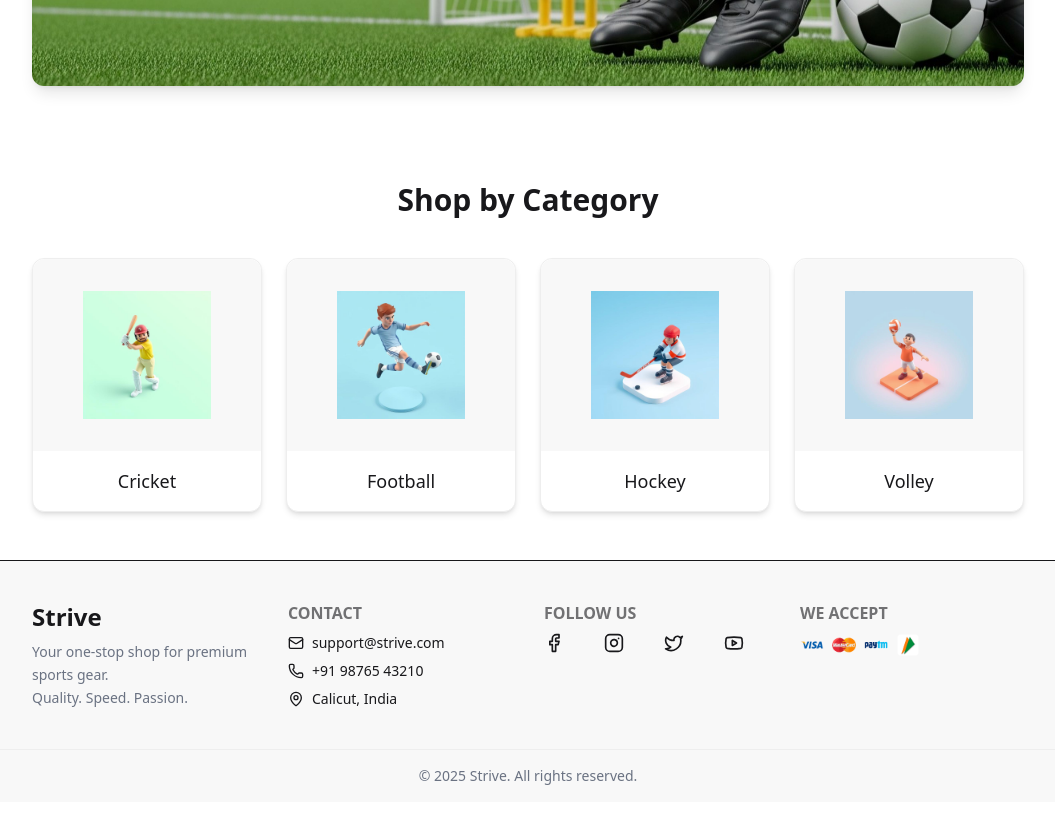
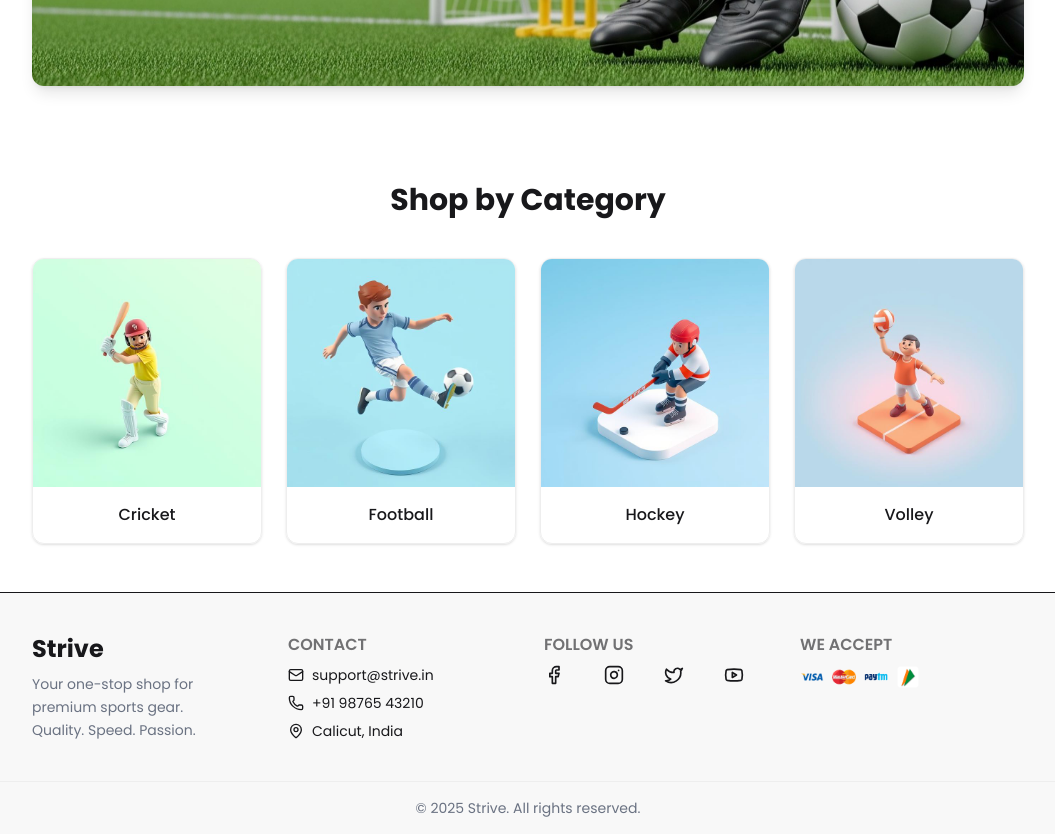
Before and after one commit to ShabasRahman7/Strive, a React (Vite) app: page / in a window 1280 px wide. Shown: the part 540-1374 px from the top of the page, without its empty margins (112-1167 px from the left). Before the commit the page ends 1342 px from the top, so only its background shows below. Built offline with nearby package versions, Linux system fonts and the light colour scheme; data requests are answered from the project's data file.

Commit message:
sort & filter functionality

```diff
--- a/db.json
+++ b/db.json
@@ -27,7 +27,34 @@
           "id": "ef005d42-d4c3-4a62-826d-272b541e5b1c"
         }
       ],
-      "cart": [],
+      "cart": [
+        {
+          "id": "17e7f774-7df2-4af1-8f3a-6984f7e6e99d",
+          "name": "Messi Jersey",
+          "description": "High quality messi jersey suitable for all levels.",
+          "price": 2047.79,
+          "count": 37,
+          "category": "football",
+          "images": [
+            "/products/football/messi_jersey.png"
+          ],
+          "isActive": false,
+          "created_at": "2025-05-19T07:30:20.742443"
+        },
+        {
+          "id": "552c91b8-11cb-4602-bcd5-8cfeb0fa2740",
+          "name": "Nike Football Shorts",
+          "description": "High quality nike football shorts suitable for all levels.",
+          "price": 1128.06,
+          "count": 45,
+          "category": "football",
+          "images": [
+            "/products/football/nike_football_shorts.png"
+          ],
+          "isActive": true,
+          "created_at": "2025-01-22T07:30:20.742443"
+        }
+      ],
       "wishlist": [
         {
           "id": "7c628a32-afd2-49a5-af27-1aacbade2e14",
@@ -54,6 +81,32 @@
           ],
           "isActive": true,
           "created_at": "2025-05-05T07:30:20.742443"
+        },
+        {
+          "id": "17e7f774-7df2-4af1-8f3a-6984f7e6e99d",
+          "name": "Messi Jersey",
+          "description": "High quality messi jersey suitable for all levels.",
+          "price": 2047.79,
+          "count": 37,
+          "category": "football",
+          "images": [
+            "/products/football/messi_jersey.png"
+          ],
+          "isActive": false,
+          "created_at": "2025-05-19T07:30:20.742443"
+        },
+        {
+          "id": "552c91b8-11cb-4602-bcd5-8cfeb0fa2740",
+          "name": "Nike Football Shorts",
+          "description": "High quality nike football shorts suitable for all levels.",
+          "price": 1128.06,
+          "count": 45,
+          "category": "football",
+          "images": [
+            "/products/football/nike_football_shorts.png"
+          ],
+          "isActive": true,
+          "created_at": "2025-01-22T07:30:20.742443"
         }
       ],
       "orders": [
--- a/src/components/shared/Footer.jsx
+++ b/src/components/shared/Footer.jsx
@@ -29,7 +29,7 @@ const Footer = () => {
           <ul className="text-sm space-y-2">
             <li className="flex items-center gap-2">
               <Mail size={16} />
-              support@strive.com
+              support@strive.in
             </li>
             <li className="flex items-center gap-2">
               <Phone size={16} /> +91 98765 43210
--- a/src/index.css
+++ b/src/index.css
@@ -1,3 +1,6 @@
+/* google font */
+@import url('https://fonts.googleapis.com/css2?family=Poppins:ital,wght@0,100;0,200;0,300;0,400;0,500;0,600;0,700;0,800;0,900;1,100;1,200;1,300;1,400;1,500;1,600;1,700;1,800;1,900&display=swap');
+
 @import "tailwindcss";
 @plugin "daisyui";
 
@@ -6,3 +9,7 @@
     margin-top: 60px;
   }
 }
+
+* {
+  font-family: "Poppins", sans-serif;
+}
--- a/src/pages/public/FeaturedCategories.jsx
+++ b/src/pages/public/FeaturedCategories.jsx
@@ -10,17 +10,17 @@ const categories = [
   {
     name: "Football",
     image: "/categories/football.jpeg",
-    link: "products?category=football",
+    link: "/products?category=football",
   },
   {
     name: "Hockey",
     image: "/categories/hockey.jpeg",
-    link: "products?category=hockey",
+    link: "/products?category=hockey",
   },
   {
     name: "Volley",
     image: "/categories/volley.jpeg",
-    link: "products?category=volleyball",
+    link: "/products?category=volleyball",
   },
 ];
 
@@ -28,27 +28,27 @@ const FeaturedCategories = () => {
   const navigate = useNavigate();
 
   return (
-    <section className="max-w-5xl mx-auto px-4 py-12">
-      <h2 className="text-3xl font-bold text-center mb-10">
+    <section className="max-w-5xl mx-auto px-4 py-10 sm:py-12">
+      <h2 className="text-2xl sm:text-3xl font-bold text-center mb-8 sm:mb-10">
         Shop by Category
       </h2>
 
-      <div className="grid grid-cols-2 md:grid-cols-4 gap-6">
+      <div className="grid grid-cols-2 md:grid-cols-4 gap-4 sm:gap-6">
         {categories.map((category) => (
           <div
             key={category.name}
-            className="card bg-base-100 border border-base-300 shadow-md hover:shadow-xl transition cursor-pointer rounded-xl"
+            className="cursor-pointer overflow-hidden rounded-xl border border-base-300 shadow-sm hover:shadow-md transition-all"
             onClick={() => navigate(category.link)}
           >
-            <figure className="bg-base-200 h-48 flex items-center justify-center p-4 rounded-t-xl">
-              <img
-                src={category.image}
-                alt={category.name}
-                className="h-32 w-32 object-contain"
-              />
-            </figure>
-            <div className="card-body items-center text-center py-4">
-              <h3 className="text-lg font-medium">{category.name}</h3>
+            <img
+              src={category.image}
+              alt={category.name}
+              className="w-full h-auto object-cover aspect-square"
+            />
+            <div className="text-center py-3 sm:py-4">
+              <h3 className="text-sm sm:text-base font-medium">
+                {category.name}
+              </h3>
             </div>
           </div>
         ))}
--- a/src/pages/public/ProductList.jsx
+++ b/src/pages/public/ProductList.jsx
@@ -1,13 +1,27 @@
 import React, { useEffect, useState } from "react";
 import { useLocation, useNavigate } from "react-router-dom";
 import api from "../../api/axios";
+import {
+  Filter,
+  SortAsc,
+  IndianRupee,
+  Clock,
+  ArrowLeft,
+  SortDesc,
+} from "lucide-react";
 
 const ProductList = () => {
   const [products, setProducts] = useState([]);
+  const [allProducts, setAllProducts] = useState([]);
+  const [categories, setCategories] = useState([]);
+
+  const [selectedCategory, setSelectedCategory] = useState("");
+  const [minPrice, setMinPrice] = useState("");
+  const [maxPrice, setMaxPrice] = useState("");
+  const [sortOption, setSortOption] = useState("");
   const location = useLocation();
   const navigate = useNavigate();
   const params = new URLSearchParams(location.search);
-  const categoryFilter = params.get("category");
 
   useEffect(() => {
   const fetchProducts = async () => {
@@ -15,10 +29,15 @@ const ProductList = () => {
       const res = await api.get("/products");
       const data = res.data;
 
-        if (categoryFilter) {
+      const uniqueCategories = [...new Set(data.map((item) => item.category))];
+      setCategories(uniqueCategories);
+      setAllProducts(data);
+
+      const urlCategory = params.get("category");
+      if (urlCategory) {
+        setSelectedCategory(urlCategory);
         const filtered = data.filter(
-            (product) =>
-              product.category.toLowerCase() === categoryFilter.toLowerCase()
+          (p) => p.category.toLowerCase() === urlCategory.toLowerCase()
         );
         setProducts(filtered);
       } else {
@@ -30,30 +49,121 @@ const ProductList = () => {
   };
 
   fetchProducts();
-  }, [categoryFilter]);
+}, []);
+
+  useEffect(() => {
+    let filtered = [...allProducts];
+
+    if (selectedCategory) {
+      filtered = filtered.filter(
+        (p) => p.category.toLowerCase() === selectedCategory.toLowerCase()
+      );
+    }
+
+    if (minPrice) {
+      filtered = filtered.filter((p) => p.price >= Number(minPrice));
+    }
+
+    if (maxPrice) {
+      filtered = filtered.filter((p) => p.price <= Number(maxPrice));
+    }
+
+    switch (sortOption) {
+      case "az":
+        filtered.sort((a, b) => a.name.localeCompare(b.name));
+        break;
+      case "za":
+        filtered.sort((a, b) => b.name.localeCompare(a.name));
+        break;
+      case "priceLowHigh":
+        filtered.sort((a, b) => a.price - b.price);
+        break;
+      case "priceHighLow":
+        filtered.sort((a, b) => b.price - a.price);
+        break;
+      case "newest":
+        filtered.sort((a, b) => b.id - a.id);
+        break;
+      default:
+        break;
+    }
+
+    setProducts(filtered);
+  }, [selectedCategory, minPrice, maxPrice, sortOption, allProducts]);
+
+  const resetFilters = () => {
+    setSelectedCategory("");
+    setMinPrice("");
+    setMaxPrice("");
+  };
 
   return (
     <div className="max-w-5xl w-full mx-auto px-4">
-      {/* Go Back Button */}
+      {/* Back Button */}
       <button
         onClick={() => navigate(-1)}
-        className="btn btn-sm btn-outline my-4"
+        className="btn btn-sm btn-outline my-4 flex items-center gap-2"
       >
-        ← Go Back
+        <ArrowLeft size={16} /> Go Back
       </button>
 
-      {/* Header */}
+      {/* Header with Filter & Sort */}
       <div className="flex justify-between items-center mb-6 mt-2">
         <h2 className="text-2xl font-bold">All Products</h2>
         <div className="flex gap-2">
-          <button className="btn btn-outline">Filter</button>
-          <button className="btn btn-outline">Sort</button>
+          {/* FILTER BUTTON */}
+          <label
+            htmlFor="filter_modal"
+            className="btn btn-outline flex items-center gap-2 cursor-pointer"
+          >
+            <Filter size={16} /> Filter
+          </label>
+
+          {/* SORT DROPDOWN */}
+          <div className="dropdown dropdown-end">
+            <label
+              tabIndex={0}
+              className="btn btn-outline flex items-center gap-2 h-full"
+            >
+             Sort
+            </label>
+            <ul
+              tabIndex={0}
+              className="dropdown-content menu p-2 shadow bg-base-100 rounded-box w-52 z-[100]"
+            >
+              <li>
+                <button onClick={() => setSortOption("newest")}>
+                  <Clock size={16} /> Newest - Default
+                </button>
+              </li>
+              <li>
+                <button onClick={() => setSortOption("az")}>
+                  <SortAsc size={16} /> A-Z
+                </button>
+              </li>
+              <li>
+                <button onClick={() => setSortOption("za")}>
+                  <SortDesc size={16} /> Z-A
+                </button>
+              </li>
+              <li>
+                <button onClick={() => setSortOption("priceLowHigh")}>
+                  <IndianRupee size={16} /> Price: Low to High
+                </button>
+              </li>
+              <li>
+                <button onClick={() => setSortOption("priceHighLow")}>
+                  <IndianRupee size={16} /> Price: High to Low
+                </button>
+              </li>
+            </ul>
+          </div>
         </div>
       </div>
 
-      {/* Product Grid */}
+      {/* PRODUCT GRID */}
       {products.length === 0 ? (
-        <div className="text-center">No products available.</div>
+        <div className="text-center">No products found.</div>
       ) : (
         <div className="grid grid-cols-2 sm:grid-cols-2 md:grid-cols-3 gap-4">
           {products.map((product) => (
@@ -62,7 +172,6 @@ const ProductList = () => {
               onClick={() => navigate(`/products/${product.id}`)}
               className="card cursor-pointer border border-base-300 bg-base-100 shadow-sm hover:shadow-xl hover:scale-[1.02] transition-transform duration-200 ease-in-out rounded-md"
             >
-              {/* Image */}
               <figure className="aspect-square overflow-hidden">
                 <img
                   src={product.images[0]}
@@ -70,8 +179,6 @@ const ProductList = () => {
                   className="w-full h-full object-cover"
                 />
               </figure>
-
-              {/* Body */}
               <div className="card-body">
                 <h2 className="card-title">{product.name}</h2>
                 <p className="text-lg font-semibold text-primary">
@@ -82,6 +189,66 @@ const ProductList = () => {
           ))}
         </div>
       )}
+
+      {/* FILTER MODAL using DaisyUI */}
+      <input type="checkbox" id="filter_modal" className="modal-toggle" />
+      <div className="modal" role="dialog">
+        <div className="modal-box w-full max-w-md">
+          <h3 className="text-xl font-bold mb-4">Filter Products</h3>
+
+          {/* CATEGORY */}
+          <div className="form-control mb-3">
+            <label className="label">Category</label>
+            <select
+              className="select select-bordered"
+              value={selectedCategory}
+              onChange={(e) => setSelectedCategory(e.target.value)}
+            >
+              <option value="">All</option>
+              {categories.map((cat) => (
+                <option key={cat} value={cat}>
+                  {cat}
+                </option>
+              ))}
+            </select>
+          </div>
+
+          {/* PRICE RANGE */}
+          <div className="flex gap-4 mb-4">
+            <div className="form-control flex-1">
+              <label className="label">Min Price</label>
+              <input
+                type="number"
+                className="input input-bordered"
+                value={minPrice}
+                onChange={(e) => setMinPrice(e.target.value)}
+              />
+            </div>
+            <div className="form-control flex-1">
+              <label className="label">Max Price</label>
+              <input
+                type="number"
+                className="input input-bordered"
+                value={maxPrice}
+                onChange={(e) => setMaxPrice(e.target.value)}
+              />
+            </div>
+          </div>
+
+          <div className="modal-action">
+            <label
+              htmlFor="filter_modal"
+              className="btn btn-outline btn-sm"
+              onClick={resetFilters}
+            >
+              Reset
+            </label>
+            <label htmlFor="filter_modal" className="btn btn-primary btn-sm">
+              Apply
+            </label>
+          </div>
+        </div>
+      </div>
     </div>
   );
 };
```
Lines whose indentation alone changed are shown as unchanged.
